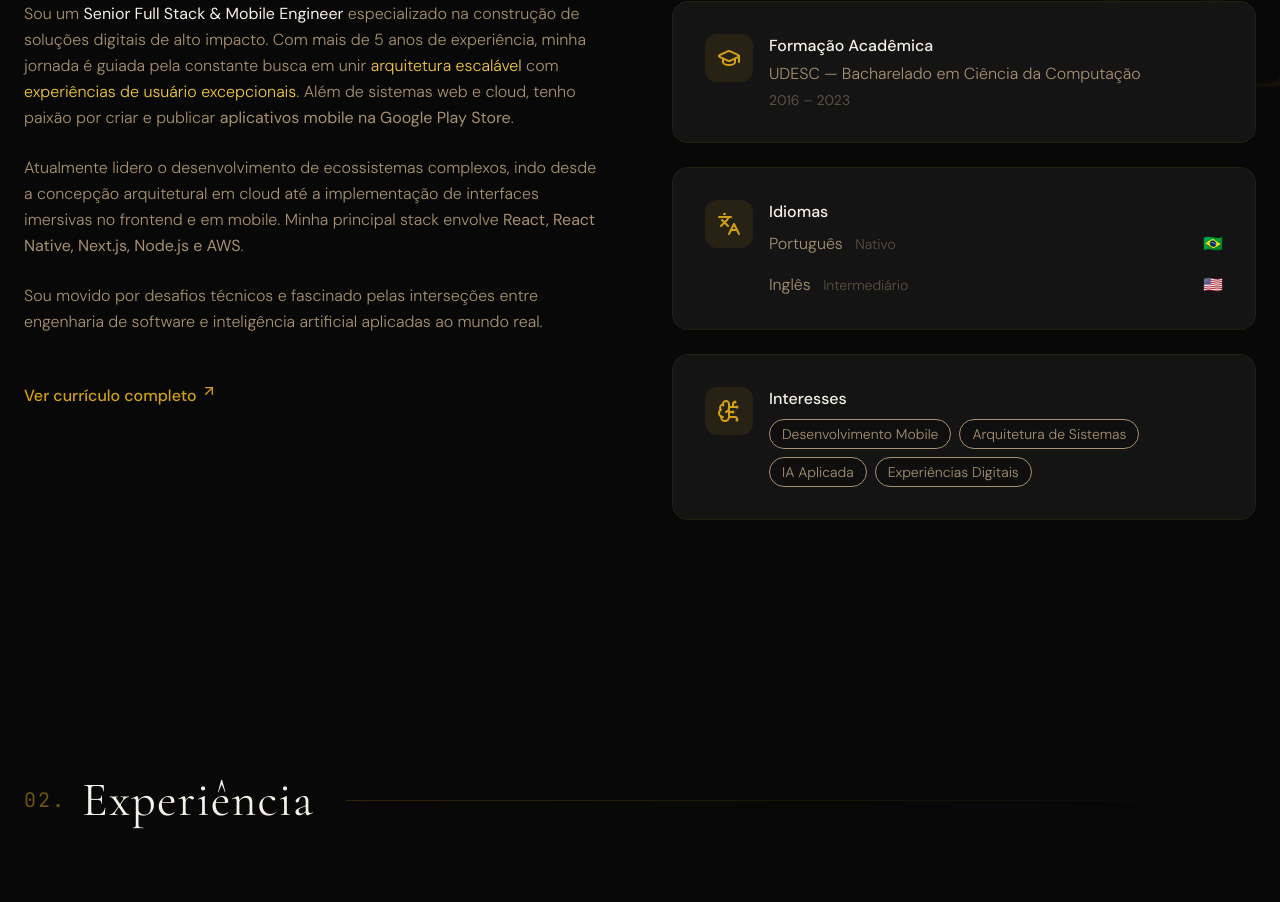
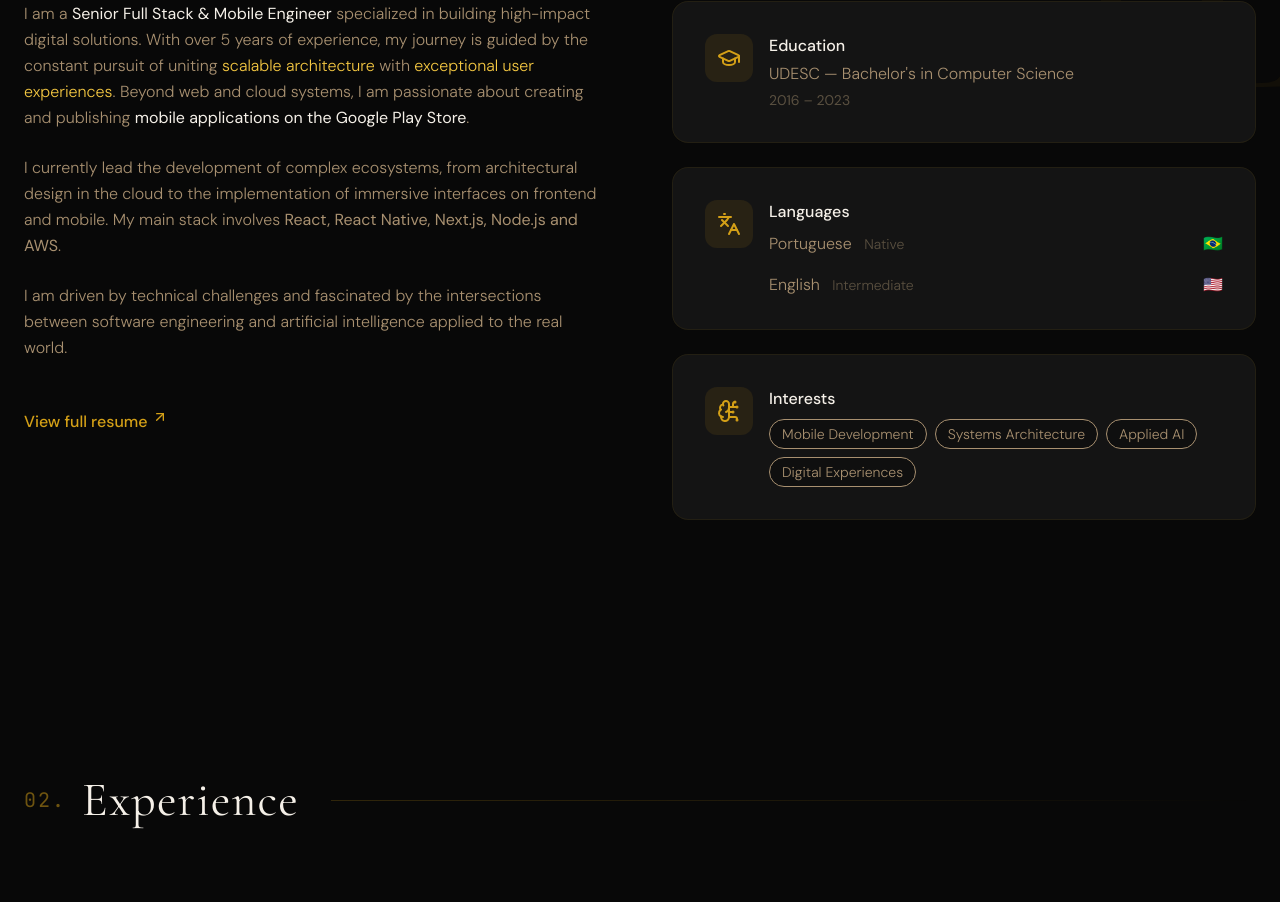
Before and after one commit to mtheusdev/portfolio_, a Next.js app: page /en in a window 1280 px wide. Shown: the part 1023-1925 px from the top of the page. Built offline with nearby package versions, Linux system fonts and the light colour scheme.

Commit message:
feat: Implement internationalization for all major sections and UI elements using next-intl.

```diff
--- a/src/components/layout/Header.tsx
+++ b/src/components/layout/Header.tsx
@@ -131,7 +131,7 @@ export default function Header() {
                 }}
                 className="text-sm uppercase tracking-widest text-gold-400"
               >
-                Switch to {locale === "en" ? "PT" : "EN"}
+                {t("switchTo")} {locale === "en" ? "PT" : "EN"}
               </button>
               <a
                 href="/cv.pdf"
--- a/src/components/sections/About.tsx
+++ b/src/components/sections/About.tsx
@@ -8,10 +8,10 @@ import {
   GraduationCap,
   Languages,
 } from "lucide-react";
+import { useTranslations } from "next-intl";
 
 export default function About() {
-  // Since we don't have all translations defined in the json files in the prompt,
-  // I will use some hardcoded text here or mixed concepts for this implementation.
+  const t = useTranslations("about");
 
   return (
     <section id="about" className="relative py-24 md:py-32 overflow-hidden">
@@ -21,7 +21,7 @@ export default function About() {
           01
         </div>
 
-        <SectionTitle number="01" title="Sobre mim" />
+        <SectionTitle number="01" title={t("title")} />
 
         <div className="grid grid-cols-1 lg:grid-cols-2 gap-16 relative">
           {/* Left Line Deco */}
@@ -36,39 +36,30 @@ export default function About() {
             className="flex flex-col gap-6 text-text-secondary leading-relaxed font-light"
           >
             <p>
-              Sou um{" "}
-              <strong className="text-text-primary font-normal">
-                Senior Full Stack & Mobile Engineer
-              </strong>{" "}
-              especializado na construção de soluções digitais de alto impacto.
-              Com mais de 5 anos de experiência, minha jornada é guiada pela
-              constante busca em unir{" "}
-              <span className="text-gold-400">arquitetura escalável</span> com{" "}
-              <span className="text-gold-400">
-                experiências de usuário excepcionais
-              </span>
-              . Além de sistemas web e cloud, tenho paixão por criar e publicar{" "}
-              <strong>aplicativos mobile na Google Play Store</strong>.
+              {t.rich("description1", {
+                bold: (chunks) => (
+                  <strong className="text-text-primary font-normal">
+                    {chunks}
+                  </strong>
+                ),
+                gold: (chunks) => (
+                  <span className="text-gold-400">{chunks}</span>
+                ),
+              })}
             </p>
             <p>
-              Atualmente lidero o desenvolvimento de ecossistemas complexos,
-              indo desde a concepção arquitetural em cloud até a implementação
-              de interfaces imersivas no frontend e em mobile. Minha principal
-              stack envolve{" "}
-              <strong>React, React Native, Next.js, Node.js e AWS</strong>.
+              {t.rich("description2", {
+                bold: (chunks) => <strong>{chunks}</strong>,
+              })}
             </p>
-            <p>
-              Sou movido por desafios técnicos e fascinado pelas interseções
-              entre engenharia de software e inteligência artificial aplicadas
-              ao mundo real.
-            </p>
+            <p>{t("description3")}</p>
 
             <a
               href="/cv.pdf"
               target="_blank"
               className="inline-flex mt-6 text-gold-500 hover:text-gold-400 font-medium group transition-colors"
             >
-              Ver currículo completo
+              {t("cvButton")}
               <ArrowUpRight
                 size={16}
                 className="ml-1 transform transition-transform group-hover:translate-x-0.5 group-hover:-translate-y-0.5"
@@ -91,10 +82,10 @@ export default function About() {
                 </div>
                 <div>
                   <h3 className="text-text-primary font-medium mb-1">
-                    Formação Acadêmica
+                    {t("educationTitle")}
                   </h3>
                   <p className="text-text-secondary font-light">
-                    UDESC — Bacharelado em Ciência da Computação
+                    {t("educationDegree")}
                   </p>
                   <p className="text-text-muted text-sm mt-1">2016 – 2023</p>
                 </div>
@@ -108,13 +99,13 @@ export default function About() {
                 </div>
                 <div className="flex-1">
                   <h3 className="text-text-primary font-medium mb-2">
-                    Idiomas
+                    {t("languagesTitle")}
                   </h3>
                   <div className="flex justify-between items-center text-text-secondary font-light">
                     <span>
-                      Português{" "}
+                      {t("portuguese")}{" "}
                       <span className="text-text-muted text-sm ml-2">
-                        Nativo
+                        {t("native")}
                       </span>
                     </span>
                     <span>🇧🇷</span>
@@ -122,9 +113,9 @@ export default function About() {
                   <div className="h-[1px] w-full bg-border-subtle my-2"></div>
                   <div className="flex justify-between items-center text-text-secondary font-light">
                     <span>
-                      Inglês{" "}
+                      {t("english")}{" "}
                       <span className="text-text-muted text-sm ml-2">
-                        Intermediário
+                        {t("intermediate")}
                       </span>
                     </span>
                     <span>🇺🇸</span>
@@ -140,20 +131,20 @@ export default function About() {
                 </div>
                 <div>
                   <h3 className="text-text-primary font-medium mb-2">
-                    Interesses
+                    {t("interestsTitle")}
                   </h3>
                   <div className="flex flex-wrap gap-2 text-text-secondary font-light text-sm">
                     <span className="bg-bg-secondary px-3 py-1 rounded-full border border-border-subtle">
-                      Desenvolvimento Mobile
+                      {t("interestMobile")}
                     </span>
                     <span className="bg-bg-secondary px-3 py-1 rounded-full border border-border-subtle">
-                      Arquitetura de Sistemas
+                      {t("interestArchitecture")}
                     </span>
                     <span className="bg-bg-secondary px-3 py-1 rounded-full border border-border-subtle">
-                      IA Aplicada
+                      {t("interestAI")}
                     </span>
                     <span className="bg-bg-secondary px-3 py-1 rounded-full border border-border-subtle">
-                      Experiências Digitais
+                      {t("interestExperiences")}
                     </span>
                   </div>
                 </div>
--- a/src/components/sections/Experience.tsx
+++ b/src/components/sections/Experience.tsx
@@ -4,9 +4,12 @@ import SectionTitle from "@/components/ui/SectionTitle";
 import { EXPERIENCES } from "@/lib/constants";
 import { motion, useScroll, useTransform } from "framer-motion";
 import { ArrowUpRight } from "lucide-react";
+import { useLocale, useTranslations } from "next-intl";
 import { useRef } from "react";
 
 export default function Experience() {
+  const t = useTranslations("experience");
+  const locale = useLocale() as "pt" | "en";
   const containerRef = useRef<HTMLDivElement>(null);
   const { scrollYProgress } = useScroll({
     target: containerRef,
@@ -18,7 +21,7 @@ export default function Experience() {
   return (
     <section id="experience" className="relative py-24 md:py-32">
       <div className="container mx-auto px-6 max-w-7xl">
-        <SectionTitle number="02" title="Experiência" />
+        <SectionTitle number="02" title={t("title")} />
 
         <div className="relative mt-20" ref={containerRef}>
           {/* Central Line */}
@@ -66,7 +69,7 @@ export default function Experience() {
                     >
                       <GlassCard className="text-left group-hover:translate-x-1">
                         <p className="font-mono text-gold-500 text-sm mb-2 opacity-80">
-                          {exp.period.pt}
+                          {exp.period[locale]}
                         </p>
                         <h3 className="text-xl text-text-primary font-medium mb-1">
                           {exp.role}
@@ -78,7 +81,7 @@ export default function Experience() {
                         <div
                           className={`flex flex-col gap-2 mb-6 text-sm text-text-muted ${isEven ? "md:items-end" : "md:items-start"}`}
                         >
-                          {exp.description.pt.map((item, i) => (
+                          {exp.description[locale].map((item, i) => (
                             <p
                               key={i}
                               className="flex gap-2 items-start text-left"
--- a/src/i18n/en.json
+++ b/src/i18n/en.json
@@ -5,12 +5,66 @@
     "projects": "Projects",
     "skills": "Skills",
     "contact": "Contact",
-    "downloadCV": "Download CV"
+    "downloadCV": "Download CV",
+    "switchTo": "Switch to"
+  },
+  "footer": {
+    "madeWith": "Made with lots of coffee ☕",
+    "craftedWith": "Crafted with Next.js & ♥"
   },
   "hero": {
     "label": "SENIOR FULL STACK ENGINEER · TECH LEAD",
     "subtitle": "Crafting scalable systems and exceptional digital experiences.",
     "cta1": "View Projects",
-    "cta2": "Get in Touch"
+    "cta2": "Get in Touch",
+    "yearsOfXp": "Years of XP",
+    "projectsDelivered": "Completed Projects",
+    "scroll": "Scroll"
+  },
+  "about": {
+    "title": "About me",
+    "description1": "I am a <bold>Senior Full Stack & Mobile Engineer</bold> specialized in building high-impact digital solutions. With over 5 years of experience, my journey is guided by the constant pursuit of uniting <gold>scalable architecture</gold> with <gold>exceptional user experiences</gold>. Beyond web and cloud systems, I am passionate about creating and publishing <bold>mobile applications on the Google Play Store</bold>.",
+    "description2": "I currently lead the development of complex ecosystems, from architectural design in the cloud to the implementation of immersive interfaces on frontend and mobile. My main stack involves <bold>React, React Native, Next.js, Node.js and AWS</bold>.",
+    "description3": "I am driven by technical challenges and fascinated by the intersections between software engineering and artificial intelligence applied to the real world.",
+    "cvButton": "View full resume",
+    "educationTitle": "Education",
+    "educationDegree": "UDESC — Bachelor's in Computer Science",
+    "languagesTitle": "Languages",
+    "portuguese": "Portuguese",
+    "english": "English",
+    "native": "Native",
+    "intermediate": "Intermediate",
+    "interestsTitle": "Interests",
+    "interestMobile": "Mobile Development",
+    "interestArchitecture": "Systems Architecture",
+    "interestAI": "Applied AI",
+    "interestExperiences": "Digital Experiences"
+  },
+  "experience": {
+    "title": "Experience"
+  },
+  "projects": {
+    "title": "Projects",
+    "all": "All",
+    "viewProject": "View project",
+    "viewPlayStore": "View on Play Store",
+    "privateRepo": "Private repository"
+  },
+  "skills": {
+    "title": "Skills",
+    "frontend": "Frontend & UI",
+    "backend": "Backend & Infra",
+    "tools": "Tools & Workflow"
+  },
+  "recommendations": {
+    "title": "Recommendations"
+  },
+  "contact": {
+    "title": "Let's build something amazing?",
+    "subtitle": "Open to remote opportunities and freelance projects",
+    "description": "Have a project in mind or just want to say hi? Choose the most convenient way to get in touch.",
+    "socials": "Socials",
+    "emailResponse": "Response within 24h",
+    "whatsappResponse": "Fastest response"
   }
 }
--- a/src/i18n/pt.json
+++ b/src/i18n/pt.json
@@ -5,12 +5,66 @@
     "projects": "Projetos",
     "skills": "Habilidades",
     "contact": "Contato",
-    "downloadCV": "Baixar CV"
+    "downloadCV": "Baixar CV",
+    "switchTo": "Mudar para"
+  },
+  "footer": {
+    "madeWith": "Feito com muito café ☕",
+    "craftedWith": "Criado com Next.js & ♥"
   },
   "hero": {
     "label": "SENIOR FULL STACK ENGINEER · TECH LEAD",
     "subtitle": "Construindo sistemas escaláveis e experiências digitais excepcionais.",
     "cta1": "Ver Projetos",
-    "cta2": "Entre em Contato"
+    "cta2": "Entre em Contato",
+    "yearsOfXp": "Anos de XP",
+    "projectsDelivered": "Projetos Entregues",
+    "scroll": "Scroll"
+  },
+  "about": {
+    "title": "Sobre mim",
+    "description1": "Sou um <bold>Senior Full Stack & Mobile Engineer</bold> especializado na construção de soluções digitais de alto impacto. Com mais de 5 anos de experiência, minha jornada é guiada pela constante busca em unir <gold>arquitetura escalável</gold> com <gold>experiências de usuário excepcionais</gold>. Além de sistemas web e cloud, tenho paixão por criar e publicar <bold>aplicativos mobile na Google Play Store</bold>.",
+    "description2": "Atualmente lidero o desenvolvimento de ecossistemas complexos, indo desde a concepção arquitetural em cloud até a implementação de interfaces imersivas no frontend e em mobile. Minha principal stack envolve <bold>React, React Native, Next.js, Node.js e AWS</bold>.",
+    "description3": "Sou movido por desafios técnicos e fascinado pelas interseções entre engenharia de software e inteligência artificial aplicadas ao mundo real.",
+    "cvButton": "Ver currículo completo",
+    "educationTitle": "Formação Acadêmica",
+    "educationDegree": "UDESC — Bacharelado em Ciência da Computação",
+    "languagesTitle": "Idiomas",
+    "portuguese": "Português",
+    "english": "Inglês",
+    "native": "Nativo",
+    "intermediate": "Intermediário",
+    "interestsTitle": "Interesses",
+    "interestMobile": "Desenvolvimento Mobile",
+    "interestArchitecture": "Arquitetura de Sistemas",
+    "interestAI": "IA Aplicada",
+    "interestExperiences": "Experiências Digitais"
+  },
+  "experience": {
+    "title": "Experiência"
+  },
+  "projects": {
+    "title": "Projetos",
+    "all": "Todos",
+    "viewProject": "Ver projeto",
+    "viewPlayStore": "Ver na Play Store",
+    "privateRepo": "Repositório privado"
+  },
+  "skills": {
+    "title": "Habilidades",
+    "frontend": "Frontend & UI",
+    "backend": "Backend & Infra",
+    "tools": "Ferramentas & Workflow"
+  },
+  "recommendations": {
+    "title": "Recomendações"
+  },
+  "contact": {
+    "title": "Vamos construir algo incrível?",
+    "subtitle": "Aberto a oportunidades remotas e projetos freelance",
+    "description": "Tem um projeto em mente ou apenas quer dar um oi? Escolha a forma mais conveniente para você entrar em contato.",
+    "socials": "Redes",
+    "emailResponse": "Resposta em até 24h",
+    "whatsappResponse": "Resposta mais rápida"
   }
 }
```
Also changed, not shown: src/components/layout/Footer.tsx (+4 -3 lines), src/components/sections/Contact.tsx (+8 -7 lines), src/components/sections/Hero.tsx (+5 -3 lines), src/components/sections/Projects.tsx (+20 -15 lines), src/components/sections/Recommendations.tsx (+5 -2 lines), src/components/sections/Skills.tsx (+6 -4 lines), src/lib/constants.ts (+7 -6 lines).
